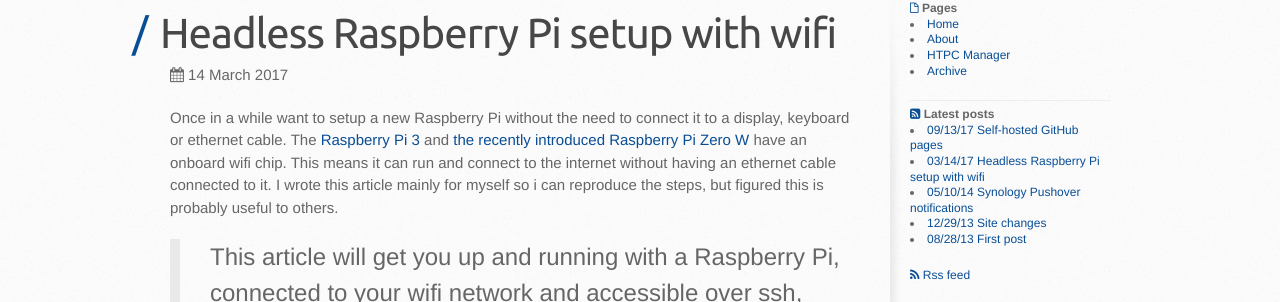
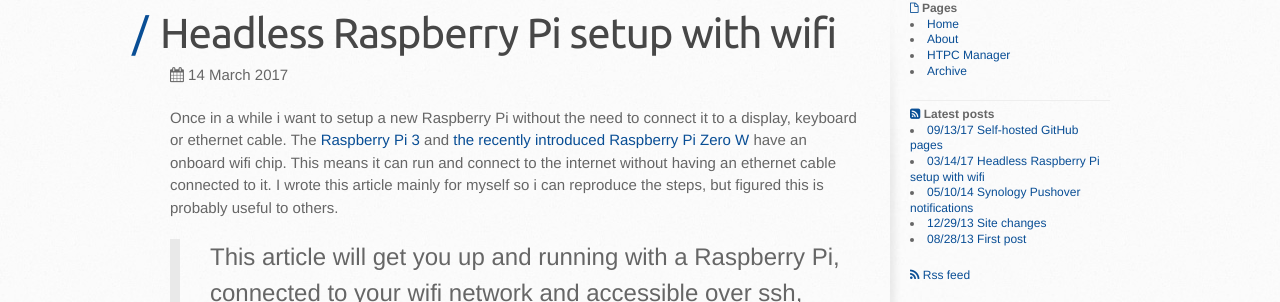
Before and after one commit to styxit/styxit.github.io, a Jekyll site: the page built from _posts/2017-03-14-headless-raspberry-setup.md, in a window 1280 px wide and 900 px high. Shown: the part 231-533 px from the top of the window. Built offline with Jekyll 4.4.1, drawn with Linux system fonts in a browser that asks for light colours; nearby versions of some CDN libraries; comment, search, counter and statistics services are not loaded.

Commit message:
Add missing word

```diff
--- a/_posts/2017-03-14-headless-raspberry-setup.md
+++ b/_posts/2017-03-14-headless-raspberry-setup.md
@@ -4,7 +4,7 @@
 description: How to setup a Raspberry Pi, connected to your network over wifi
 ---
 
-Once in a while want to setup a new Raspberry Pi without the need to connect it to a display, keyboard or ethernet cable. The [Raspberry Pi 3](https://www.raspberrypi.org/products/raspberry-pi-3-model-b/) and [the recently introduced Raspberry Pi Zero W](https://www.raspberrypi.org/products/pi-zero-wireless/) have an onboard wifi chip. This means it can run and connect to the internet without having an ethernet cable connected to it. I wrote this article mainly for myself so i can reproduce the steps, but figured this is probably useful to others.
+Once in a while i want to setup a new Raspberry Pi without the need to connect it to a display, keyboard or ethernet cable. The [Raspberry Pi 3](https://www.raspberrypi.org/products/raspberry-pi-3-model-b/) and [the recently introduced Raspberry Pi Zero W](https://www.raspberrypi.org/products/pi-zero-wireless/) have an onboard wifi chip. This means it can run and connect to the internet without having an ethernet cable connected to it. I wrote this article mainly for myself so i can reproduce the steps, but figured this is probably useful to others.
 
 <!-- more -->
 
```
